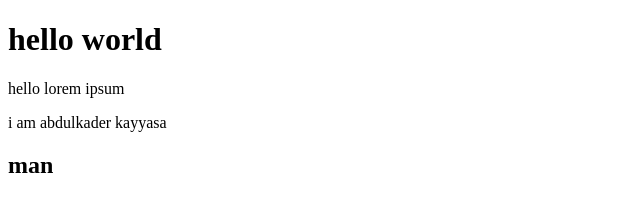
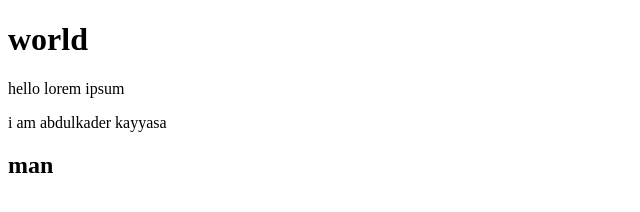
Before and after one commit to Abdulkader963/git-new, a website: page Html/index.html in a window 1280 px wide. Shown: the whole page, without its empty margins (0-640 px from the left). Drawn offline with Linux system fonts and the light colour scheme.

Commit message:
Removed hello from index.html

```diff
--- a/Html/index.html
+++ b/Html/index.html
@@ -4,7 +4,7 @@
 
     </head>
     <body>
-        <h1>hello world</h1>
+        <h1> world</h1>
         <p>hello lorem ipsum</p>
         <p>i am abdulkader kayyasa</p>
         <h2>man</h2>
```
